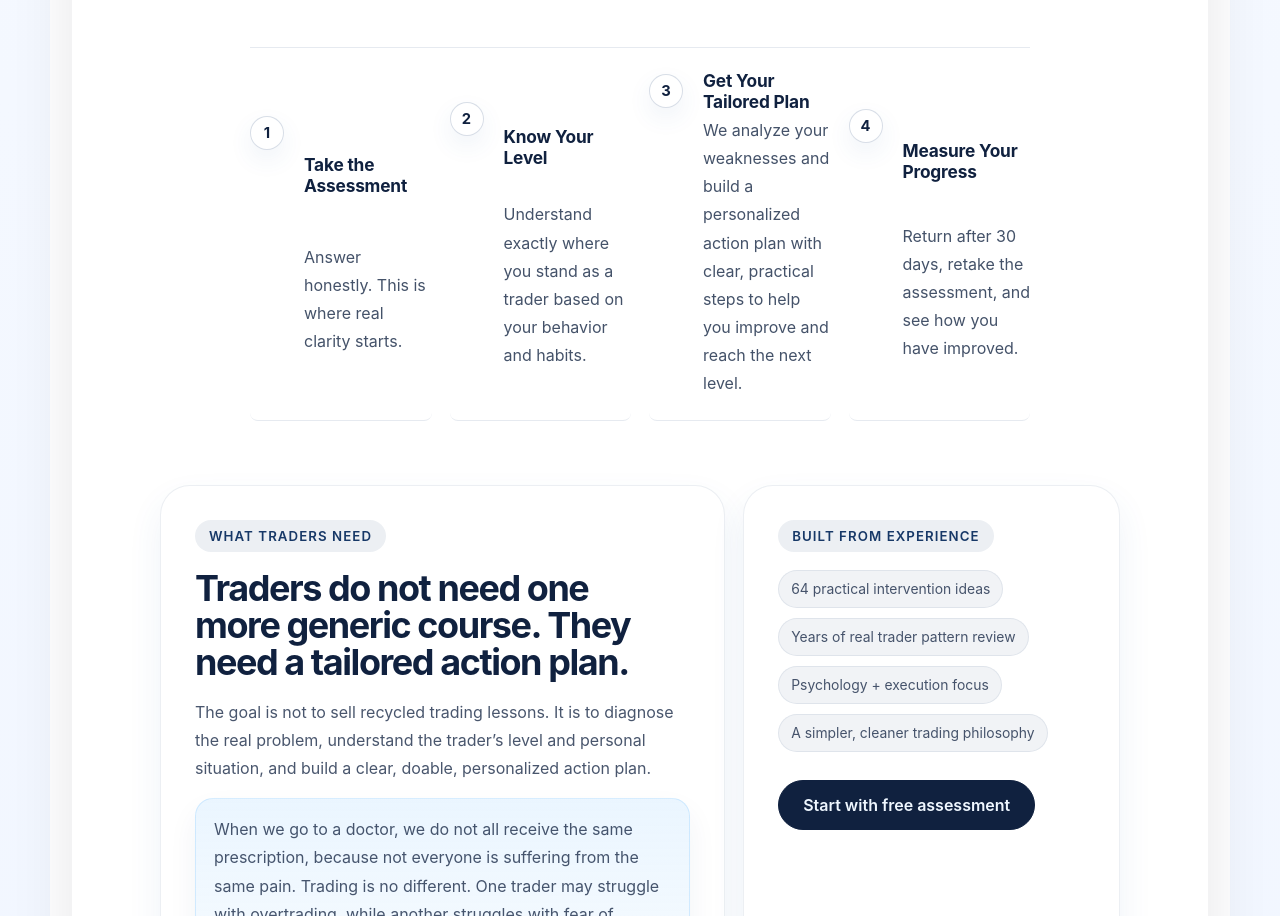
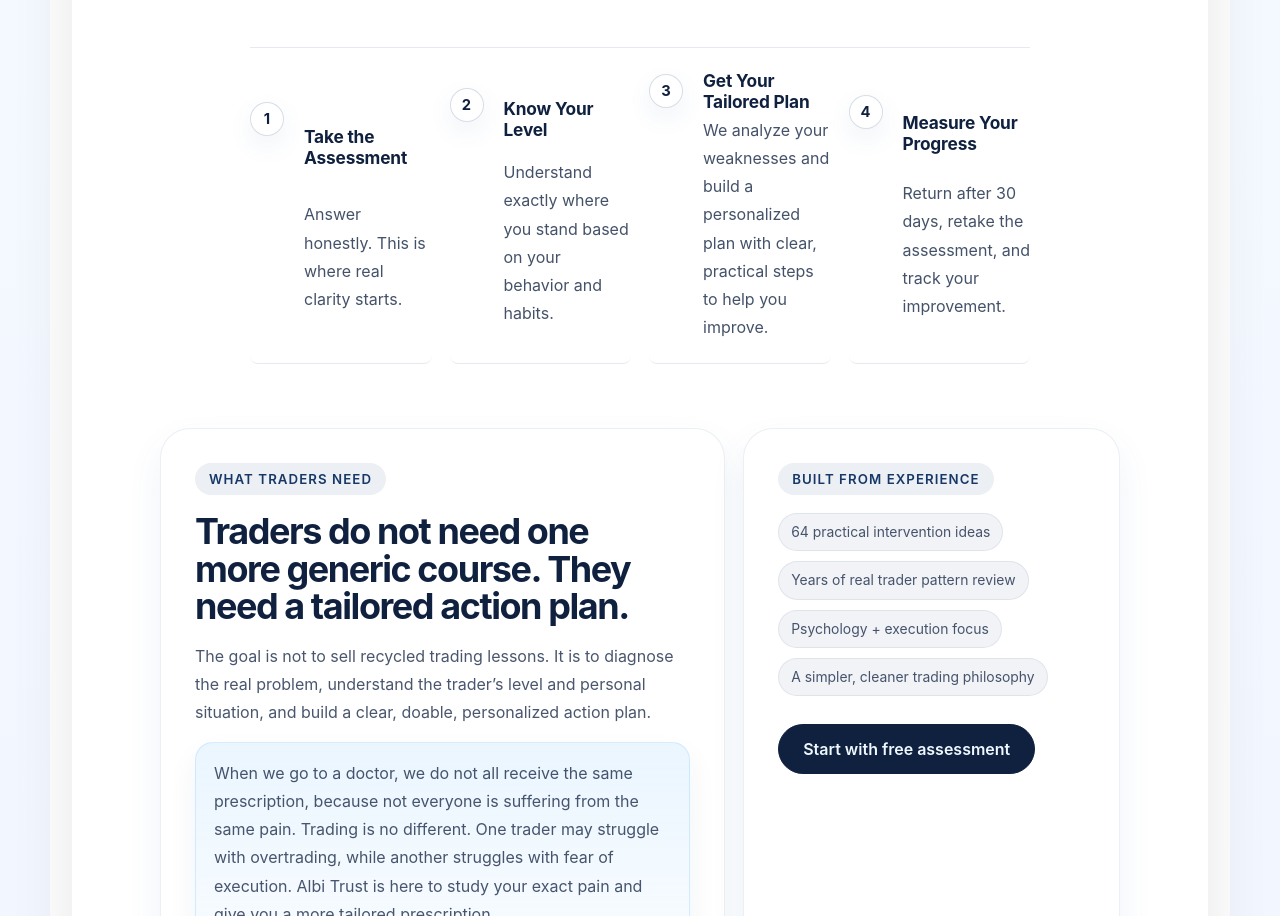
Before and after one commit to mohamadalbi123/albi-trust.com, a Next.js app: page / in a window 1280 px wide. Shown: the part 1128-2044 px from the top of the page. Built offline with nearby package versions, Linux system fonts and the light colour scheme.

Commit message:
Shorten homepage step copy

```diff
--- a/app/page.js
+++ b/app/page.js
@@ -34,17 +34,17 @@ export default function HomePage() {
               <div className="stat-card">
                 <span className="step-number">2</span>
                 <strong>Know Your Level</strong>
-                <span className="muted">Understand exactly where you stand as a trader based on your behavior and habits.</span>
+                <span className="muted">Understand exactly where you stand based on your behavior and habits.</span>
               </div>
               <div className="stat-card">
                 <span className="step-number">3</span>
                 <strong>Get Your Tailored Plan</strong>
-                <span className="muted">We analyze your weaknesses and build a personalized action plan with clear, practical steps to help you improve and reach the next level.</span>
+                <span className="muted">We analyze your weaknesses and build a personalized plan with clear, practical steps to help you improve.</span>
               </div>
               <div className="stat-card">
                 <span className="step-number">4</span>
                 <strong>Measure Your Progress</strong>
-                <span className="muted">Return after 30 days, retake the assessment, and see how you have improved.</span>
+                <span className="muted">Return after 30 days, retake the assessment, and track your improvement.</span>
               </div>
             </div>
           </section>
```
